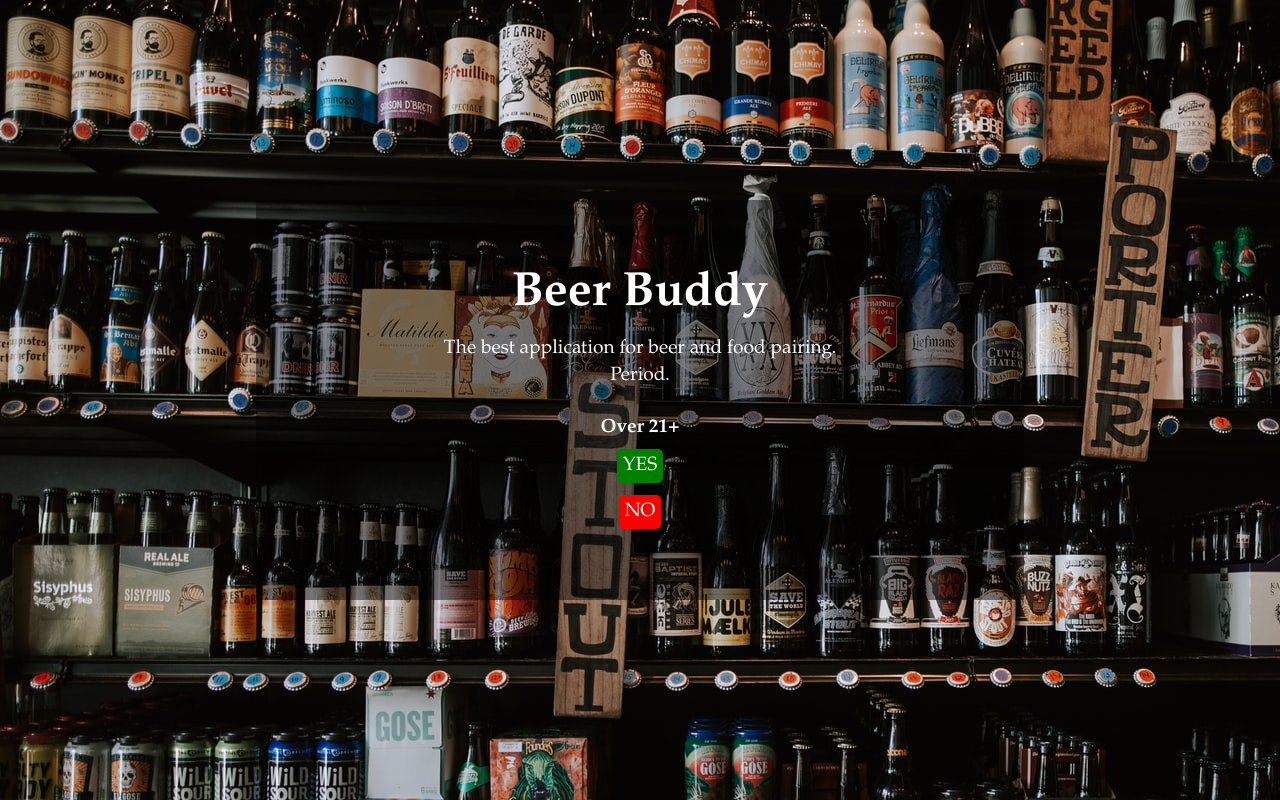
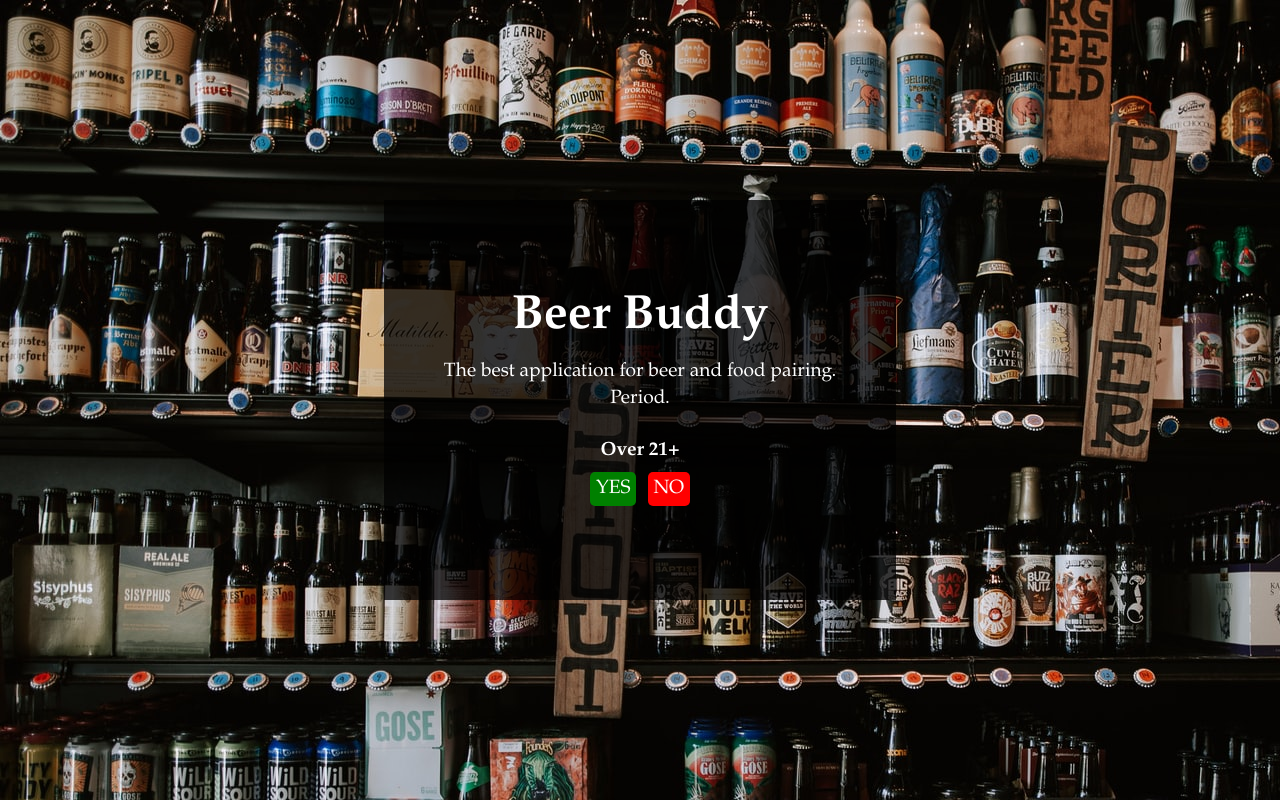
Before and after one commit to Corbinj22/Beer_Buddy, a React (Create React App) app: page / in a window 1280 px wide. Built offline with nearby package versions, Linux system fonts and the light colour scheme; no server answers.

Commit message:
padding added to logo. Beer images added to full beer list

```diff
--- a/src/Components/BeerCard/BeerCard.css
+++ b/src/Components/BeerCard/BeerCard.css
@@ -1,6 +1,6 @@
 .beer-card {
   width: 25%;
-  height:35%;
+  height:65%;
   background-color: #010626;
   text-align: center;
   margin: 1em;
@@ -16,3 +16,7 @@
   background-color: #F2935C;
   font-weight: 600;
 }
+
+.card-img {
+  height: 45%;
+}
--- a/src/Components/BeerCard/BeerCard.js
+++ b/src/Components/BeerCard/BeerCard.js
@@ -1,22 +1,27 @@
-import React from 'react'
-import './BeerCard.css'
-import { Link } from 'react-router-dom'
+import React from 'react';
+import './BeerCard.css';
+import { Link } from 'react-router-dom';
 
-const BeerCard = ({ currentBeer , setMatchedBeer }) => {
+const BeerCard = ({ currentBeer, setMatchedBeer }) => {
   const onClickHandler = (event) => {
-    setMatchedBeer(currentBeer)
-  }
+    setMatchedBeer(currentBeer);
+  };
 
   return (
-    <Link to={`/beer/${currentBeer.name}`} className='beer-card' onClick={onClickHandler}>
-      <h3 className='card-header'>{currentBeer.name}</h3>
-      <p className='card-text'>ABV: {currentBeer.abv}</p>
-      <p className='card-text'>IBU: {currentBeer.ibu}</p>
-      <p className='card-text'>Avg. Raiting {currentBeer.average}</p>
-      <p className='card-text'>{currentBeer.tagline}</p>
-      <p className='click-style'>Click Card For More Info</p>
+    <Link
+      to={`/beer/${currentBeer.name}`}
+      className="beer-card"
+      onClick={onClickHandler}
+    >
+      <h3 className="card-header">{currentBeer.name}</h3>
+      <p className="card-text">ABV: {currentBeer.abv}</p>
+      <p className="card-text">IBU: {currentBeer.ibu || 'Not Applicable'}</p>
+      <p className="card-text">Avg. Raiting {currentBeer.average}</p>
+      <img className="card-img" src={currentBeer.image_url} />
+      <p className="card-text">{currentBeer.tagline}</p>
+      <p className="click-style">Click Card For More Info</p>
     </Link>
-  )
-}
+  );
+};
 
-export default BeerCard
+export default BeerCard;
--- a/src/Components/Login/Login.css
+++ b/src/Components/Login/Login.css
@@ -10,8 +10,8 @@
   align-items: center;
   justify-content: center;
   margin: auto;
-  background-color: rgb(0,0,0,.45);
-  width: 60%;
+  background-color: rgb(0,0,0,.75);
+  width: 40%;
   height: 50%;
   flex-direction: column;
 }
--- a/src/Components/Login/Login.js
+++ b/src/Components/Login/Login.js
@@ -1,28 +1,36 @@
-import React, { useState } from 'react'
-import './Login.css'
+import React, { useState } from 'react';
+import './Login.css';
 import { Link } from 'react-router-dom';
 
 const Login = () => {
-  const [alertClass, addAlertClass] = useState('hide')
+  const [alertClass, addAlertClass] = useState('hide');
 
   return (
-    <main className='login-container'>
-      <section className='login-content'>
-        <h1 className='login-header login-txt'>Beer Buddy</h1>
-        <p className='app-tagline login-txt'>The best application for beer and food pairing.</p>
-        <p className='app-tagline-cont login-txt'>Period.</p>
-        <p className='login-txt login-age-check'>Over 21+</p>
-        <Link to ='/questionnaire'>
-          <button className='login-txt login-btn yes-btn'>Yes</button>
-        </Link>
-        <button className='login-txt login-btn no-btn' onClick={() =>  addAlertClass(null)}>No</button>
+    <main className="login-container">
+      <section className="login-content">
+        <h1 className="login-header login-txt">Beer Buddy</h1>
+        <p className="app-tagline login-txt">
+          The best application for beer and food pairing.
+        </p>
+        <p className="app-tagline-cont login-txt">Period.</p>
+        <p className="login-txt login-age-check">Over 21+</p>
+        <div>
+          <Link to="/questionnaire">
+            <button className="login-txt login-btn yes-btn">Yes</button>
+          </Link>
+          <button
+            className="login-txt login-btn no-btn"
+            onClick={() => addAlertClass(null)}
+          >
+            No
+          </button>
+        </div>
         <div className={alertClass}>
           <h3 className="age-alert">Come back and see us when you're 21!</h3>
         </div>
       </section>
     </main>
-  )
-}
+  );
+};
 
-
-export default Login
+export default Login;
```
